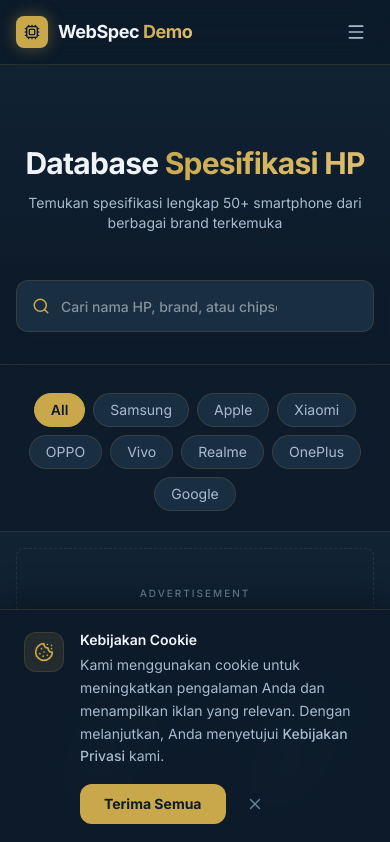
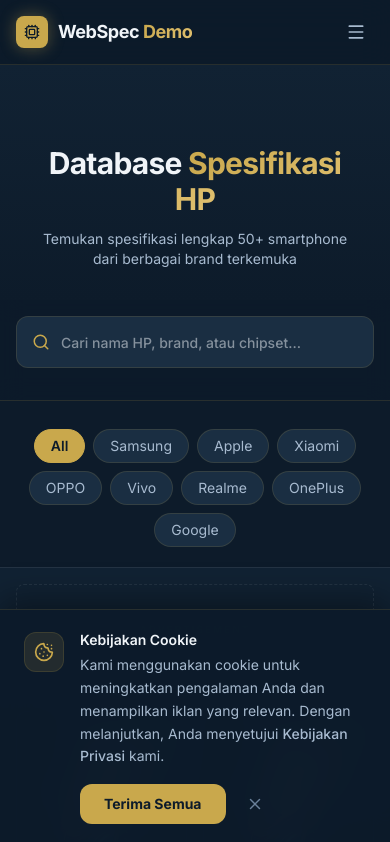
Before and after one commit to Deearss/demo-website-spekhp, a Next.js app: page / in a window 390 px wide. Shown: the top 842 px of the page. Built offline with nearby package versions, Linux system fonts and the light colour scheme.

Commit message:
style: adjust SearchBar padding for mobile and increase landing container width

```diff
--- a/src/app/page.tsx
+++ b/src/app/page.tsx
@@ -50,8 +50,8 @@
               "linear-gradient(180deg, var(--bg-2) 0%, var(--bg) 100%)",
           }}
         >
-          <div className="mx-auto max-w-xl flex flex-col items-center gap-6 text-center">
-            <div>
+          <div className="mx-auto max-w-2xl flex flex-col items-center gap-6 text-center">
+            <div className="px-5 sm:px-0">
               <h1 className="text-3xl sm:text-4xl font-bold tracking-tight">
                 Database <span className="gold-text">Spesifikasi HP</span>
               </h1>
--- a/src/components/home/SearchBar.tsx
+++ b/src/components/home/SearchBar.tsx
@@ -14,7 +14,10 @@
 
   useEffect(() => {
     const timer = setTimeout(() => {
-      setIsMac(typeof navigator !== "undefined" && /Mac|iPod|iPhone|iPad/.test(navigator.platform));
+      setIsMac(
+        typeof navigator !== "undefined" &&
+          /Mac|iPod|iPhone|iPad/.test(navigator.platform),
+      );
     }, 0);
     return () => clearTimeout(timer);
   }, []);
@@ -61,7 +64,7 @@
         placeholder="Cari nama HP, brand, atau chipset..."
         value={value}
         onChange={(e) => onChange(e.target.value)}
-        className="w-full h-13 pl-11 pr-24 rounded-xl text-sm font-medium outline-none transall"
+        className="w-full h-13 pl-11 pr-11 sm:pr-24 rounded-xl text-sm font-medium outline-none transall"
         style={{
           background: "var(--surface)",
           border: "1px solid var(--border)",
```
